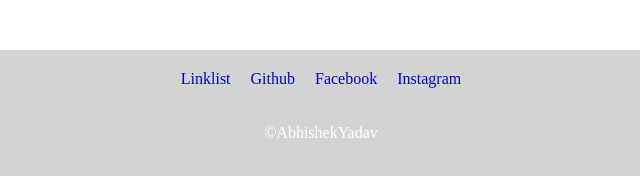
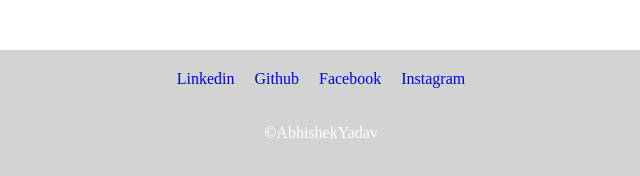
Before and after one commit to Abhanc/MyPersonalSite, a plain HTML site: page index.html in a window 1280 px wide. Shown: the part 3410-3586 px from the top of the page, 319-959 px from the left. Drawn offline with Linux system fonts and the light colour scheme.

Commit message:
I corrected a speling mistake

```diff
--- a/index.html
+++ b/index.html
@@ -102,7 +102,7 @@
         </div>
     </div>
     <div class="bottom-container">
-        <a class="Dnone" href="https://www.linkedin.com/in/abhishek-yadav-3bb559248/">Linklist</a>
+        <a class="Dnone" href="https://www.linkedin.com/in/abhishek-yadav-3bb559248/">Linkedin</a>
         <a class="Dnone" href="https://github.com/Abhanc">Github</a>
         <a class="Dnone"href="https://www.facebook.com/">Facebook</a>
         <a class="Dnone" href="https://www.instagram.com/">Instagram</a>
```
